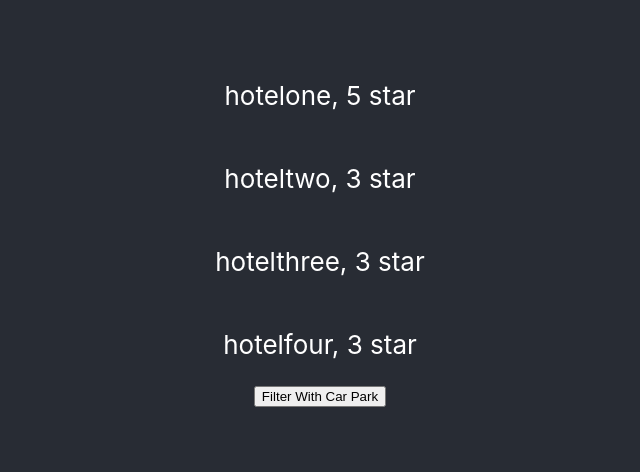
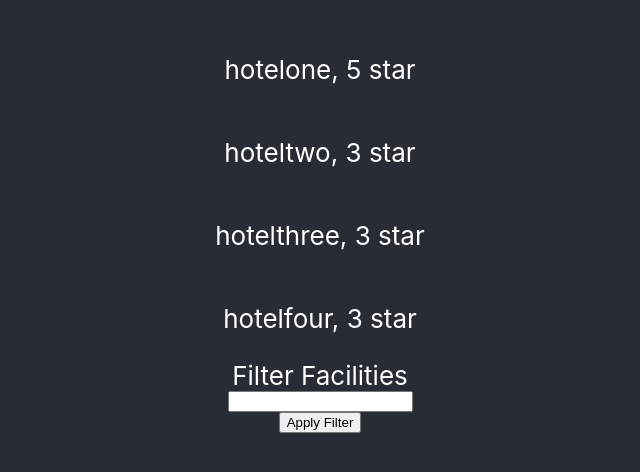
Before and after one commit to vigneshmsft/react-kata, a React (Create React App) app: page / in a window 1280 px wide. Shown: the part 170-642 px from the top of the page, without its empty margins (320-960 px from the left). Built offline with nearby package versions, Linux system fonts and the light colour scheme.

Commit message:
move facilities filter to textField

```diff
--- a/public/hotelList.json
+++ b/public/hotelList.json
@@ -17,6 +17,6 @@
     {
       "name": "hotelfour",
       "starRating": 3,
-      "facilities": [""]
+      "facilities": []
     }
   ]
--- a/src/App.tsx
+++ b/src/App.tsx
@@ -22,13 +22,21 @@ class App extends React.Component<AppComponentProps, AppState> {
     this.viewModel.registerOnHotelResultChanged((hotels : Hotel[]) => this.setState({hotels}));
   }
 
+  private onFacilitiesFilterChange(filterText: string){
+    let facilitiesFilter = _.split(filterText, ',');
+    this.setState({facilitiesFilter})
+  }
+
   render() {
     const hotels = this.state.hotels;
+    const filter = this.state.facilitiesFilter;
     return (
       <div className="App">
         <header className="App-header">
           {_.map(hotels, this.renderHotel)}
-          <button onClick={() => this.viewModel.applyFacilitiesFilter(['car park'])}>Filter With Car Park</button>
+          <label>Filter Facilities</label>
+          <input type="text" value={filter} onChange={txt => this.onFacilitiesFilterChange(txt.target.value)}></input>
+          <button onClick={() => this.viewModel.applyFacilitiesFilter(filter)}>Apply Filter</button>
         </header>
       </div>
     );
```
